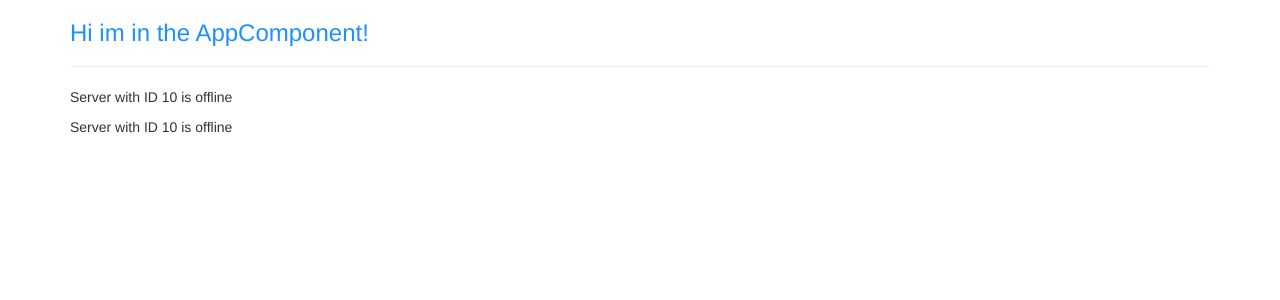
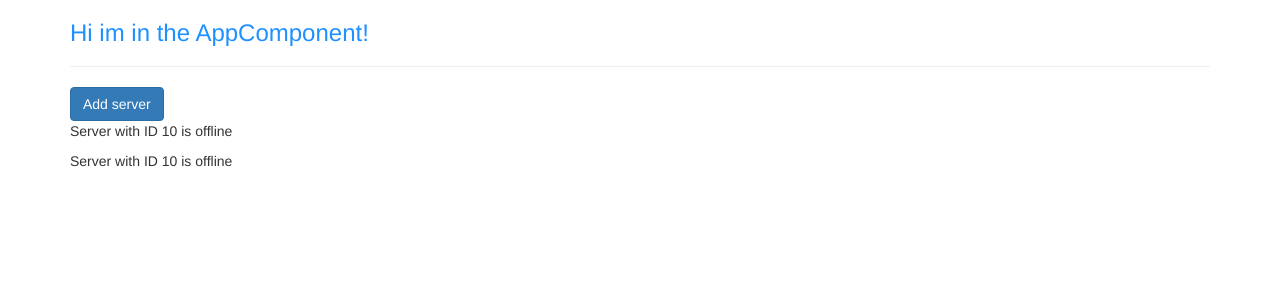
Before and after one commit to trohda/angular-first-app, an Angular app: page / in a window 1280 px wide. Shown: the top 300 px of the page. Built offline with nearby package versions, Linux system fonts and the light colour scheme.

Commit message:
Property binding test

```diff
--- a/src/app/servers/servers.component.html
+++ b/src/app/servers/servers.component.html
@@ -1,2 +1,3 @@
+<button class="btn btn-primary" [disabled]="!allowNewServer">Add server</button>
 <app-server></app-server>
 <app-server></app-server>
--- a/src/app/servers/servers.component.ts
+++ b/src/app/servers/servers.component.ts
@@ -4,13 +4,19 @@ import { Component, OnInit } from '@angular/core';
   // selector: '[app-servers]',
   // selector: '.app-servers',
   selector: 'app-servers',
-  template: `<app-server></app-server>
-  <app-server></app-server>`,
+  // template: `<app-server></app-server>
+  // <app-server></app-server>`,
+  templateUrl:"./servers.component.html",
   styleUrls: ['./servers.component.css']
 })
 export class ServersComponent implements OnInit {
+  allowNewServer = false;
 
-  constructor() { }
+  constructor() {
+    setTimeout(()=> {
+      this.allowNewServer = true;
+    } ,2000)
+  }
 
   ngOnInit(): void {
   }
```
